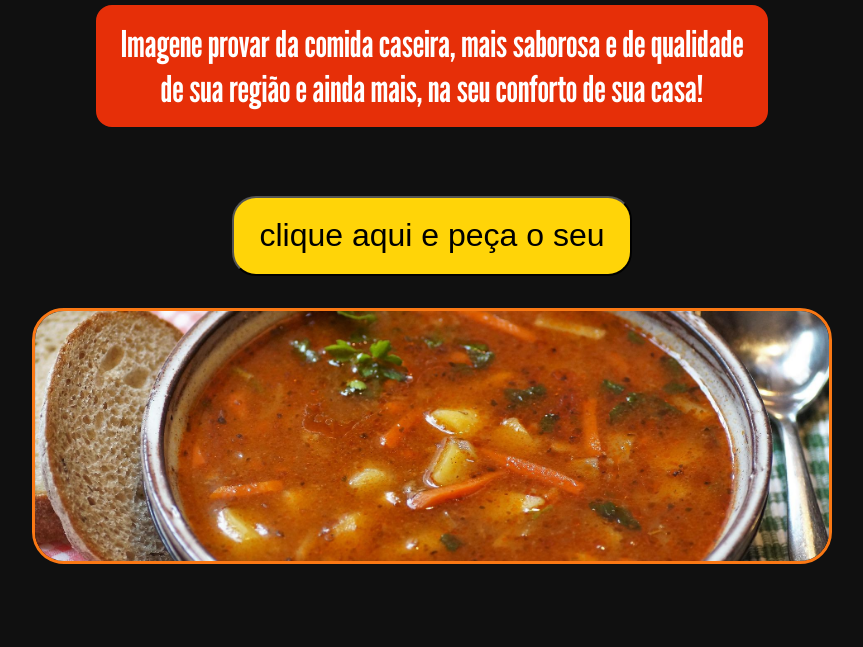
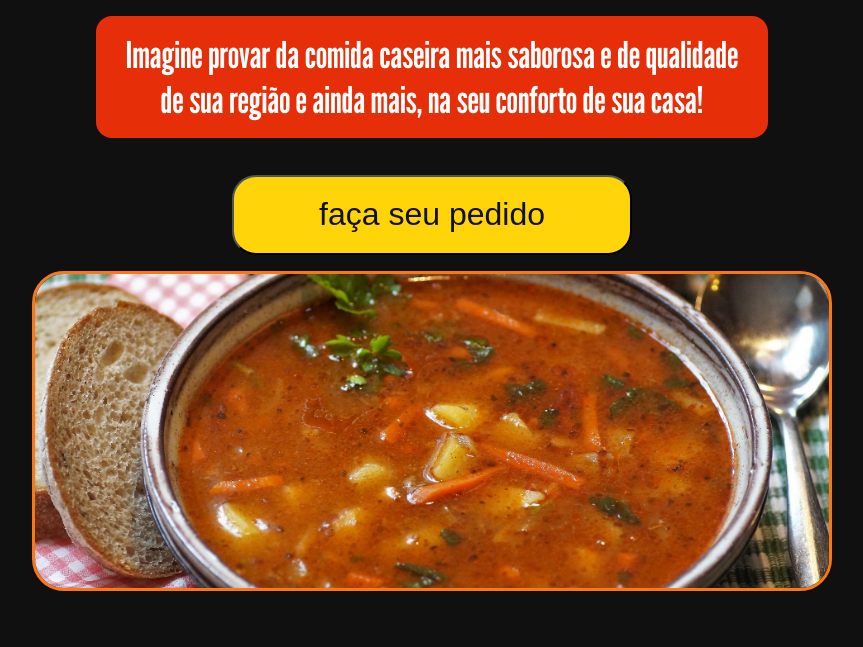
Before and after one commit to XxADSONxX/landingPage-Food, a plain HTML site: page index.html in a window 1280 px wide. Shown: the part 153-800 px from the top of the page, without its empty margins (208-1071 px from the left). Drawn offline with nearby package versions, Linux system fonts and the light colour scheme.

Commit message:
edição no layout

```diff
--- a/CSS/style.css
+++ b/CSS/style.css
@@ -17,6 +17,7 @@ header h1 {
     color: #Fff;
     text-align: center;
     font-size: 3rem;
+    margin-top: 5rem;
 }
 
 .texto {
@@ -25,15 +26,15 @@ header h1 {
 }
 
 .texto h3 {
+    margin-top: 0;
     color: #fff;
     font-weight: 500;
-
     max-width: 40rem;
     border: #E62F08 1rem solid;
     border-radius: 1rem;
     text-align: center;
     font-size: 2.3rem;
-    width: 100%;
+    width: 80%;
     background: #E62F08;
 }
 
@@ -41,14 +42,14 @@ header h1 {
     display: flex;
     justify-content: center;
     background-color: #101010;
-    padding: 2rem;
+    padding-bottom: 1rem;
 }
 
 button {
     background-color: #FFD408;
     text-align: center;
     border-radius: 1.5rem;
-    padding: 5rem;
+    padding: 1rem;
     font-size: 2rem;
     width: 100%;
     height: 5rem;
@@ -57,6 +58,7 @@ button {
 button, a{
 max-width: 25rem;
 width: 100%;
+color: #101010;
 text-align: center;
 }
 .cards{
@@ -69,7 +71,7 @@ text-align: center;
     width:80%;
     max-width: 50rem;
     height: 25vW;
-    max-height: 16rem;
+    max-height: 20rem;
     position: relative;
 }
 .slider img{
@@ -85,3 +87,9 @@ text-align: center;
 .slider img.selected{
 opacity: 1;
 }
+@media screen and (max-width:500px){
+    .slider{
+        width: 80%;
+        height: 40vw;
+    }
+}
--- a/index.html
+++ b/index.html
@@ -17,12 +17,12 @@
     </header>
     <div class="texto">
         <h3>
-            Imagene provar da comida caseira, mais saborosa e de qualidade de sua região
+            Imagine provar da comida caseira mais saborosa e de qualidade de sua região
             e ainda mais, na seu conforto de sua casa!
         </h3>
     </div>
     <div class="btn">
-        <a href="https://wa.me/5575998682690"> <button>clique aqui e peça o seu</button></a>
+        <a href="https://wa.me/5575998682690"> <button>faça seu pedido</button></a>
     </div>
     <div class="cards">
         <div class="slider">
```
